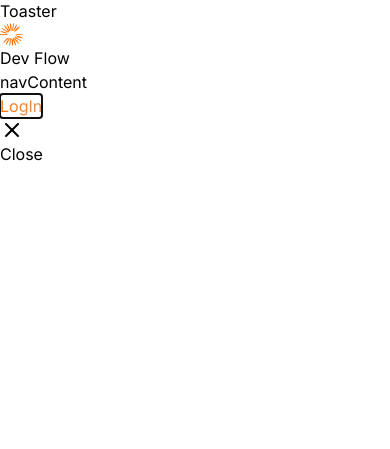
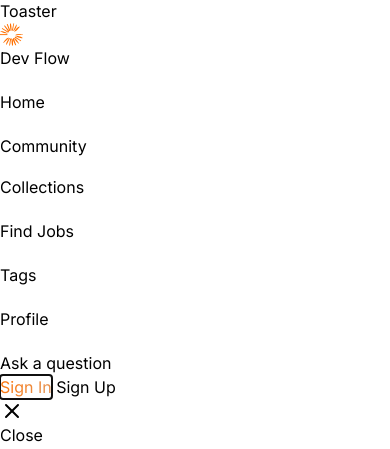
Before and after one commit to toiaa/dev-social-network, a Next.js app: page /ask-question in a window 390 px wide. Both pictures are taken after a click on the picture 18 px from the left and 115 px from the top of the page. Shown: the part 206-655 px from the top of the page. Built offline with nearby package versions, Linux system fonts and the light colour scheme; no server answers.

Commit message:
navbar mobile styling with routes and sheet

```diff
--- a/components/shared/navbar/NavMobile.tsx
+++ b/components/shared/navbar/NavMobile.tsx
@@ -1,20 +1,52 @@
+"use client";
 import React from "react";
 import Image from "next/image";
 import {
   Sheet,
   SheetClose,
   SheetContent,
-  SheetDescription,
-  SheetHeader,
-  SheetTitle,
   SheetTrigger,
 } from "@/components/ui/sheet";
 import Link from "next/link";
 import { SignedOut } from "@clerk/nextjs";
 import { Button } from "@/components/ui/button";
+import { sidebarLinks } from "@/constants";
+import { usePathname } from "next/navigation";
 
 const NavContent = () => {
-  return <h1>navContent</h1>;
+  const pathname = usePathname();
+  return (
+    <section className="flex h-full flex-col gap-6 p-16">
+      {sidebarLinks.map((item) => {
+        const isActive =
+          (pathname.includes(item.route) && item.route.length > 1) ||
+          pathname === item.route;
+        return (
+          <SheetClose asChild key={item.route}>
+            <Link
+              href={item.route}
+              className={`${
+                isActive
+                  ? "primary-gradient rounded-lg text-light-900"
+                  : " text-dark300_light900"
+              } flex items-center justify-start gap-4 bg-transparent p-4 `}
+            >
+              <Image
+                src={item.imgURL}
+                alt={item.label}
+                width={20}
+                height={20}
+                className={`${isActive ? "" : "invert-colors"}`}
+              />
+              <p className={`${isActive ? "base-bold" : "base-medium"}`}>
+                {item.label}
+              </p>
+            </Link>
+          </SheetClose>
+        );
+      })}
+    </section>
+  );
 };
 const MobileNav = () => {
   return (
@@ -30,7 +62,7 @@
       </SheetTrigger>
       <SheetContent
         side="left"
-        className="background-light900_dark200 border-nones"
+        className="background-light900_dark200 border-none"
       >
         <Link href="/" className="flex items-center gap-1">
           <Image
@@ -51,8 +83,15 @@
             <div className="flex flex-col gap-3">
               <SheetClose asChild>
                 <Link href="/sign-in">
-                  <Button className="small-medium btn-secondary min-h-[41px] w-full rounded-lg px-4 py-3">
-                    <span className="primary-text-gradient">LogIn</span>
+                  <Button className="small-medium btn-secondary min-h-[41px] w-full rounded-lg px-4 py-3 shadow-none">
+                    <span className="primary-text-gradient">Sign In</span>
+                  </Button>
+                </Link>
+              </SheetClose>{" "}
+              <SheetClose asChild>
+                <Link href="/sign-up">
+                  <Button className="small-medium light-border-2 btn-tertiary  text-dark400_light900 min-h-[41px] w-full rounded-lg px-4 py-3 shadow-none">
+                    Sign Up
                   </Button>
                 </Link>
               </SheetClose>
--- a/styles/theme.css
+++ b/styles/theme.css
@@ -92,11 +92,11 @@
   }
 
   .light-border {
-    @apply border-light-800 dark:border-dark-300;
+    @apply border border-light-800 dark:border-dark-300;
   }
 
   .light-border-2 {
-    @apply border-light-700 dark:border-dark-400 !important;
+    @apply border border-light-700 dark:border-dark-400 !important;
   }
 
   .h1-bold {
```
